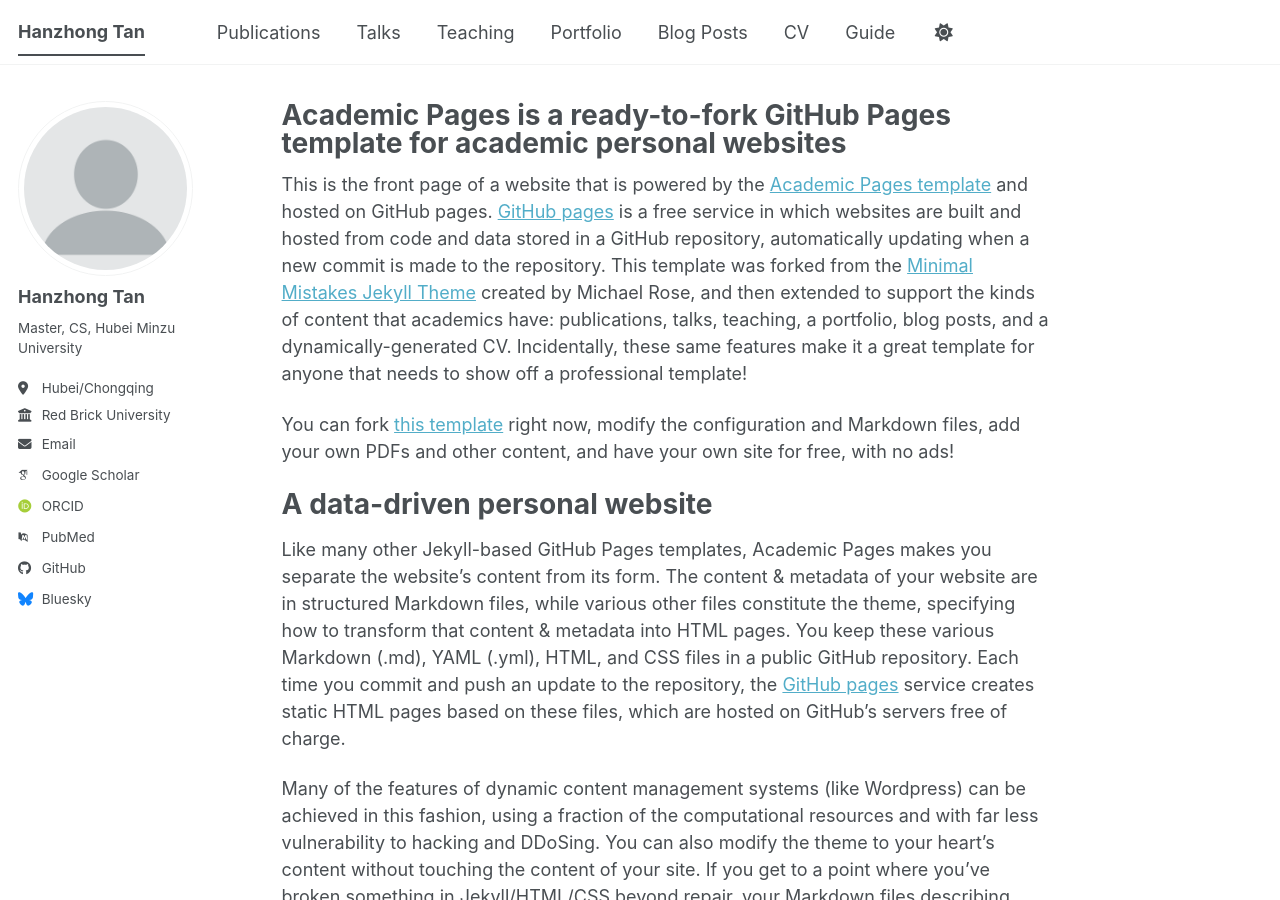
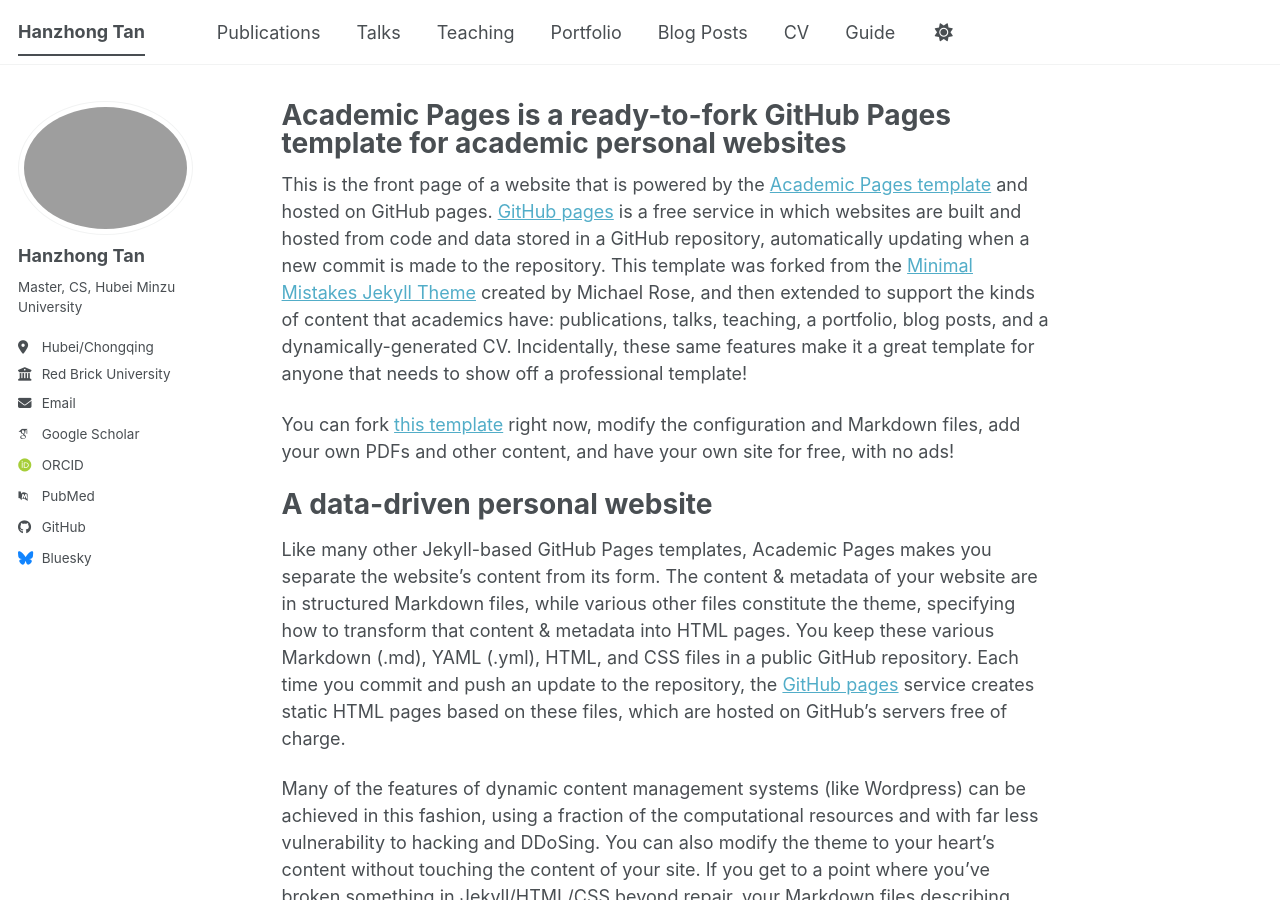
Before and after one commit to liangjiaxiaoqi/liangjiaxiaoqi.github.io, a Jekyll site: the page built from _pages/about.md, in a window 1280 px wide and 900 px high. Built offline with Jekyll 4.4.1, drawn with Linux system fonts in a browser that asks for light colours; some web fonts are replaced; a script bundle is joined from its source files by our own code; library files that are not in the unit come from our copies.

Commit message:
Update _config.yml

```diff
--- a/_config.yml
+++ b/_config.yml
@@ -23,7 +23,7 @@
 #               Additional customization can be done by editing /_includes/author-profile.html
 author:
   # Biographic information
-  avatar           : "profile.png"
+  avatar           : "1_Japan_Tokyo.jpg"  # 修改"profile.png"
   name             : "Hanzhong Tan"  # 修改"Your Sidebar Name"
   pronouns         : # example: "she/her"
   bio              : "Master, CS, Hubei Minzu University"  # 修改"Short biography for the left-hand sidebar"
```
